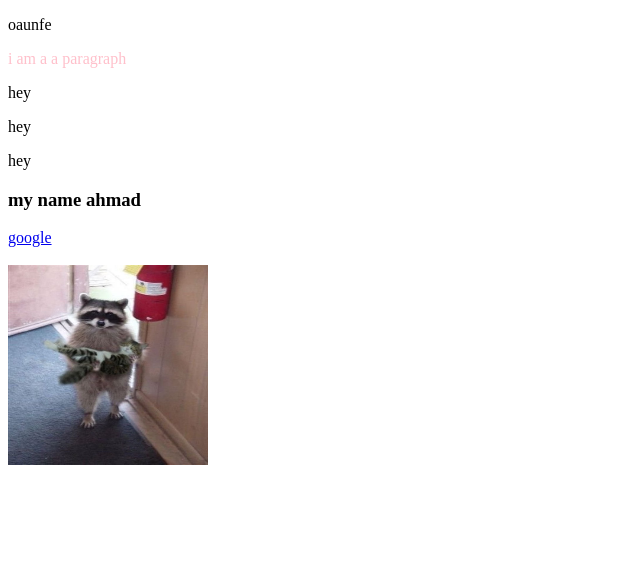
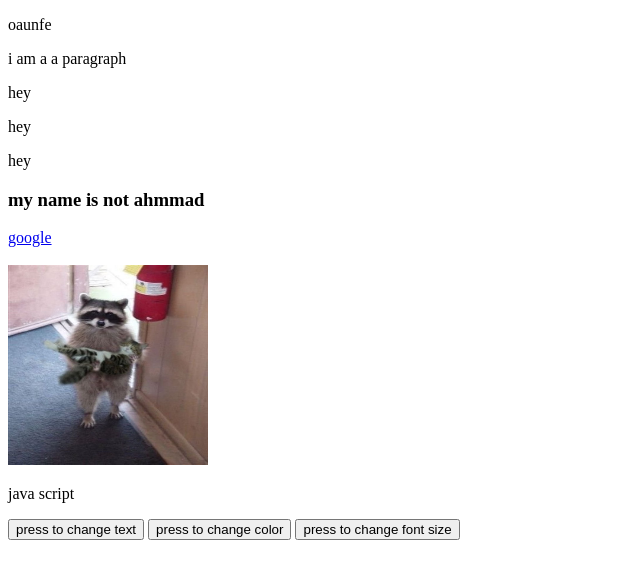
Before and after one commit to fahad5359/real-javascript-sandbox, a plain HTML site: page jQuerry/iindex.html in a window 1280 px wide. Shown: the whole page, without its empty margins (0-640 px from the left). Drawn offline with nearby package versions, Linux system fonts and the light colour scheme.

Commit message:
starting to understand jqry more and more.

```diff
--- a/jQuerry/iindex.html
+++ b/jQuerry/iindex.html
@@ -17,20 +17,26 @@
         <p class="hey">hey</p>
         <p class="hey">hey</p>
         <p class="hey">hey</p>
-      <!-- <h1 id="rr">انا  رشود</h1> -->
+        <!-- <h1 id="rr">انا  رشود</h1> -->
 
-
-        <h3 id="hh3" class="hhh3">my name  ahmad</h3>
+        <h3 id="hh3" class="hhh3">my name ahmad</h3>
     </div>
 
     <!-- the js page must be under the Jqury page for work to be smooth ,be cause computerer reads from top to bottom. -->
     <!-- // ///////////////////////////////////////excrsices  1///////////////// -->
 
-    <a id="mya" href="https://www.google.com/search?q=google&oq=google&aqs=chrome.0.69i59j46i39i199i465j35i39i362l6j69i59j0i67i131i433.833j0j15&sourceid=chrome&ie=UTF-8.com">google</a><br> <br>
-   <img id="iimg" src="/jQuerry/kitten1593633307.jpg" alt="racon" height="200" width="200">
+    <a id="mya"
+        href="https://www.google.com/search?q=google&oq=google&aqs=chrome.0.69i59j46i39i199i465j35i39i362l6j69i59j0i67i131i433.833j0j15&sourceid=chrome&ie=UTF-8.com">google</a><br>
+    <br>
+    <img id="iimg" src="/jQuerry/kitten1593633307.jpg" alt="racon" height="200" width="200">
 
 
 
+                                                                        <!-- ssection 2 -->
+    <p id="para">java script</p>
+    <button id="btn"> press to change text</button>
+    <button id="btnn">  press to change color</button>
+    <button id="btnnn"> press to change font size</button>
 
 
 
--- a/jQuerry/main.js
+++ b/jQuerry/main.js
@@ -18,33 +18,65 @@ $(document).ready(function (){
 //     console.log(ii);
 // });
 
-$(document).ready(()=> {
+$(document).ready(() => {
     // blow i ppicked  the h3 "my name  ahmad" and i  selected it using all of the css selectors, and  they all worked at the same time
-    $(".hhh3").css("color","green")
-    $("#hh3").css("color","pink")
-    $("h3").css("color","red")
+    $(".hhh3").css("color", "green")
+    $("#hh3").css("color", "pink")
+    $("h3").css("color", "red")
 
 
-//    let aaa=$(".hey").css("color","green")
-//    aaa[1].css("color","pink")
-    $("#oo").siblings().css("color","black")
+    //    let aaa=$(".hey").css("color","green")
+    //    aaa[1].css("color","pink")
+    $("#oo").siblings().css("color", "black")
 });
-// ///////////////////////////////////////excrsices  1/////////////////
+//               ///////////////////////////////////////excrsices  1/////////////////
 
+/* *****
+note:
+    attr() is used t chnage the attribute same like "get attribute" .
+        in jqury set and getattibute are the same when wrettin, but in set attribute we add the  value we want.
 
-// 3. قم بإنشاء وسم من نوع img وa كتابة في ملف HTML
+            getattribut=attr("atribut")
+            setattribut=attr("atribut","value")
+*/
+let box = $("#hh3")
+box.text("my name is not ahmmad");
+console.log(box);
 
 // با. قم بتغي ير الرابط src الموجود بالوسم img
 //  same as get elment and set elmint
-// attr() is used t chnage the attribute same like "get attribute"
 
 
 // 5. قم بتغي ير ال alt الموجود بالوسم img
-let img=$("#iimg").attr("alt","dog")
+let img = $("#iimg").attr("alt", "dog")
 console.log(img);
 // 6. قم بتغي ير ال id الموجود بالوسم a
-let aaa=$("a").attr("id","your a")
+let aaa = $("a").attr("id", "your a")
 console.log(aaa.attr("id"));
 
 // 7. قم بتغي ير الرابط href الموجود بالوسم a
-let aa=$("a").attr("href","https://login.yahoo.com/?.src=ym&lang=en-GB&done=https%3A%2F%2Fmail.yahoo.com%2F%3Fguce_referrer%3DaHR0cHM6Ly93d3cuZ29vZ2xlLmNvbS8%26guce_referrer_sig%3DAQAAACTzPUBW94n4_JyiSz1abQdGtuEY20z0l0jPDu9k_vOUfeHpEXe0Yi4arv8-oJi2cqYk4egSTyXMVQVZS5P5yVoNy6JUlEAqP7vvH3FAl5wZE_zuCvV6_j1clJE8hVtm1V9C2K85RzusyHXN9cA_ddNDXbhXJMEA1EhPcNOxb5Um")
+let aa = $("a").attr("href", "https://login.yahoo.com/?.src=ym&lang=en-GB&done=https%3A%2F%2Fmail.yahoo.com%2F%3Fguce_referrer%3DaHR0cHM6Ly93d3cuZ29vZ2xlLmNvbS8%26guce_referrer_sig%3DAQAAACTzPUBW94n4_JyiSz1abQdGtuEY20z0l0jPDu9k_vOUfeHpEXe0Yi4arv8-oJi2cqYk4egSTyXMVQVZS5P5yVoNy6JUlEAqP7vvH3FAl5wZE_zuCvV6_j1clJE8hVtm1V9C2K85RzusyHXN9cA_ddNDXbhXJMEA1EhPcNOxb5Um")
+
+
+// ///////////////////////////////////  section 2 ///////////////////////////////////////
+
+
+// after pressing the buttne we want to change it to  a deffrent text ,size, and color
+
+// IDs
+let para = $("#para");
+let bbtn_1 = $("#btn");
+let bbtn_2 = $("#btnn");
+let bbtn_3 = $("#btnnn");
+
+// always check if buutton works first or not, log somthing to check
+bbtn_1.on("click", () => {
+    para.text("java")
+})
+bbtn_2.on("click",() => {
+    para.css("color", "red")
+})
+bbtn_3.on("click",() => {
+
+    para.css("font-size", "50px")
+})
--- a/jQuerry/style.css
+++ b/jQuerry/style.css
@@ -1,5 +1,5 @@
 p{
-    color: pink;
+    color: rgb(0, 0, 0);
 }
 #rr{
     color: rgb(255, 255, 255);
```
